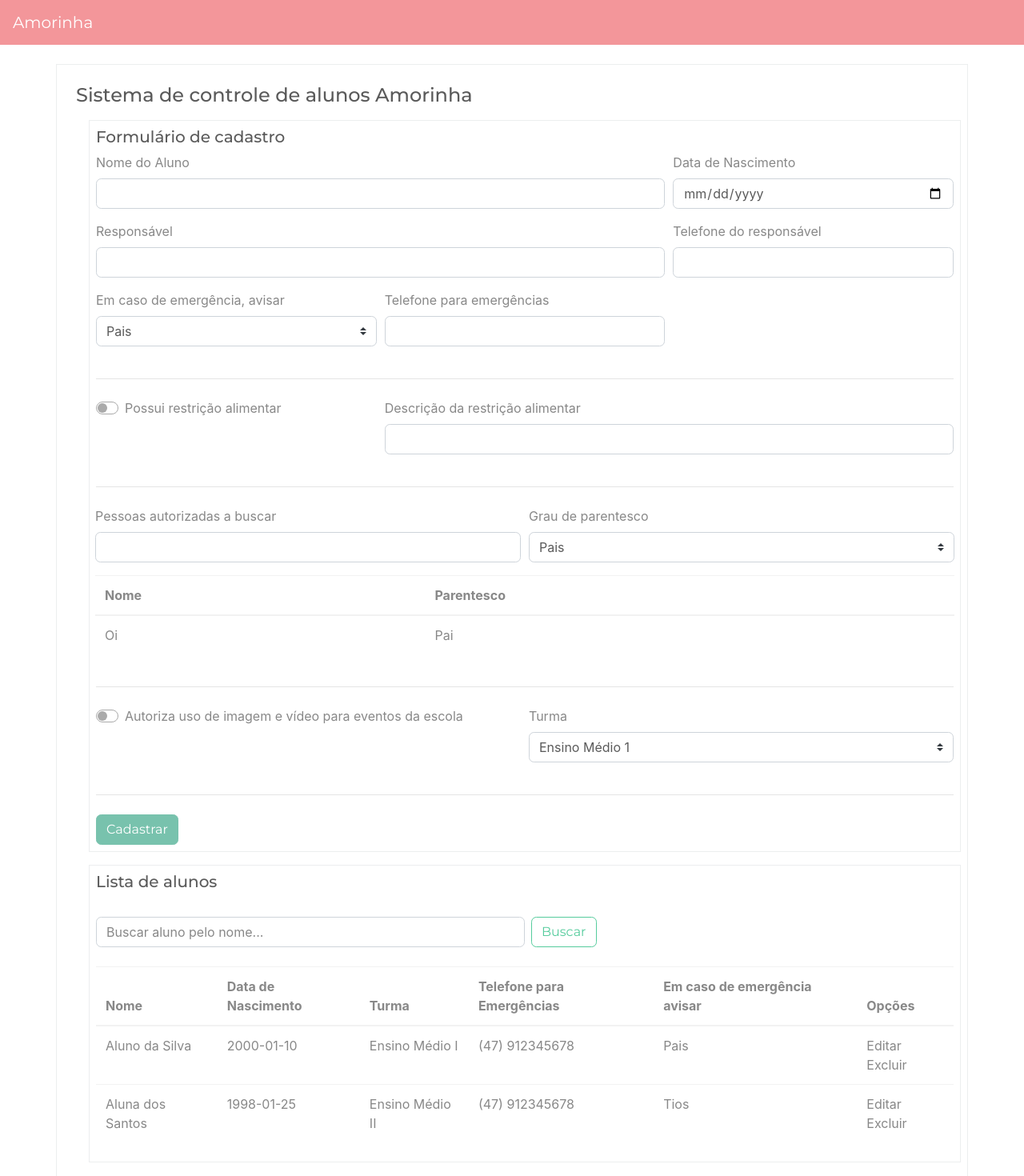
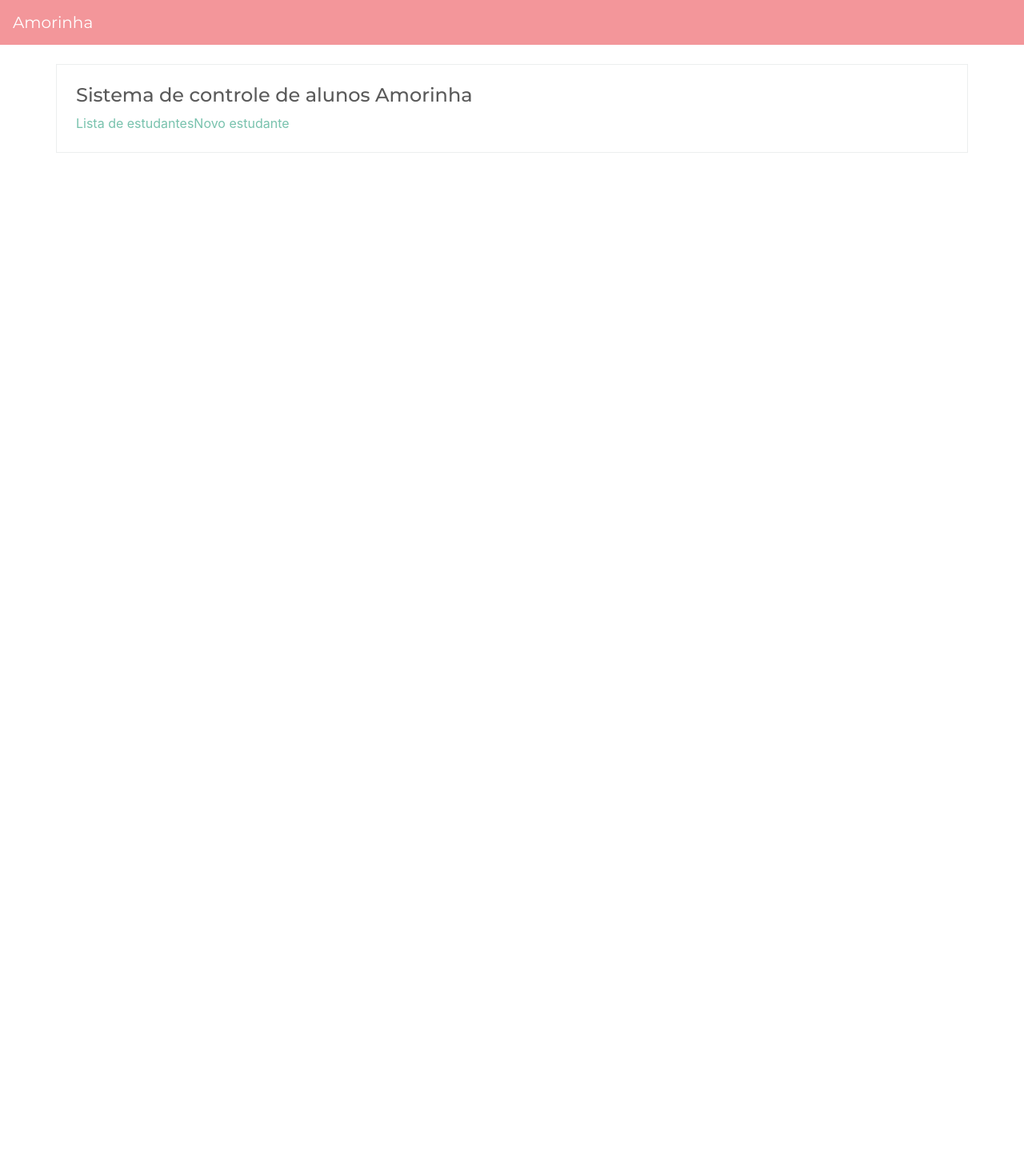
Before and after one commit to mikansc/escola_amorinha, a React (Create React App) app: page / in a window 1280 px wide. Shown: the top 1470 px of the page at 80% size. After the commit the page ends 800 px from the top, so only its background shows below. Built offline with nearby package versions, Linux system fonts and the light colour scheme.

Commit message:
feat: implement router

```diff
--- a/src/App.js
+++ b/src/App.js
@@ -1,18 +1,27 @@
 import React from "react";
+
+import { BrowserRouter as Router, Switch, Route } from "react-router-dom";
 
 import "./assets/css/style.css";
 import DefaultPage from "./components/DefaultPage/DefaultPage";
-
-import schoolchildren from "./utils/mockedData";
-import NewStudentFormPage from "./pages/NewStudentFormPage";
-import StudentListPage from "./pages/StudentListPage";
+import routes from "./routes/routes";
 
 function App() {
   return (
-    <DefaultPage>
-      <NewStudentFormPage />
-      <StudentListPage schoolchildren={schoolchildren} />
-    </DefaultPage>
+    <Router>
+      <DefaultPage>
+        <Switch>
+          {routes.map((route, idx) => (
+            <Route
+              key={idx}
+              path={route.path}
+              component={route.component}
+              exact={route.exact}
+            />
+          ))}
+        </Switch>
+      </DefaultPage>
+    </Router>
   );
 }
 
--- a/src/components/DefaultPage/DefaultPage.jsx
+++ b/src/components/DefaultPage/DefaultPage.jsx
@@ -1,12 +1,15 @@
 /* eslint-disable react/prop-types */
 import React from "react";
+import { Link } from "react-router-dom";
 
 const DefaultPage = ({ children }) => {
   return (
     <>
       <div className="bg-light">
         <nav className="navbar navbar-dark bg-secondary">
-          <a className="navbar-brand">Amorinha</a>
+          <Link to="/" className="navbar-brand">
+            Amorinha
+          </Link>
         </nav>
       </div>
       <main className="container mt-4 p-4 border">
--- /dev/null
+++ b/src/pages/HomePage.jsx
@@ -0,0 +1,13 @@
+import React from "react";
+import { Link } from "react-router-dom";
+
+const HomePage = () => {
+  return (
+    <div>
+      <Link to="/estudantes">Lista de estudantes</Link>
+      <Link to="/estudantes/novo">Novo estudante</Link>
+    </div>
+  );
+};
+
+export default HomePage;
--- a/src/pages/StudentListPage.jsx
+++ b/src/pages/StudentListPage.jsx
@@ -4,13 +4,24 @@ import Table from "../components/Table/Table";
 import TableDataLine from "../components/Table/TableDataLine";
 import Cell from "../components/Table/Cell";
 
-const StudentListPage = ({ schoolchildren = [] }) => {
+const schoolchildren = [
+  {
+    id: 1,
+    name: "Fulana da Silva de Souza",
+    birthdate: "29/01/1991",
+    class: "1º ano do Ensino Médio",
+    emergencyPhone: "(47) 91234-5678",
+    contactOnEmergency: "Pais",
+  },
+];
+
+const StudentListPage = () => {
   const studentListHeaders = [
     "Nome",
-    "Data de Nascimento",
+    "Nascimento",
     "Turma",
-    "Telefone para Emergências",
-    "Em caso de emergência avisar",
+    "Tel. Emergências",
+    "Contato emergência",
     "Opções",
   ];
 
@@ -20,8 +31,8 @@ const StudentListPage = ({ schoolchildren = [] }) => {
       <Filter />
       <Table tableHeaders={studentListHeaders}>
         {schoolchildren &&
-          schoolchildren.map((child, index) => (
-            <TableDataLine key={index}>
+          schoolchildren.map((child) => (
+            <TableDataLine key={child.id}>
               <Cell>{child.name}</Cell>
               <Cell>{child.birthdate}</Cell>
               <Cell>{child.class}</Cell>
--- /dev/null
+++ b/src/routes/routes.js
@@ -0,0 +1,22 @@
+import NewStudentFormPage from "../pages/NewStudentFormPage";
+import HomePage from "../pages/HomePage";
+import StudentListPage from "../pages/StudentListPage";
+
+const routes = [
+  {
+    component: HomePage,
+    path: "/",
+    exact: true,
+  },
+  {
+    component: StudentListPage,
+    path: "/estudantes",
+    exact: true,
+  },
+  {
+    component: NewStudentFormPage,
+    path: "/estudantes/novo",
+  },
+];
+
+export default routes;
```
Also changed, not shown: 1 other file (tests, documents, lock files or other folders).
